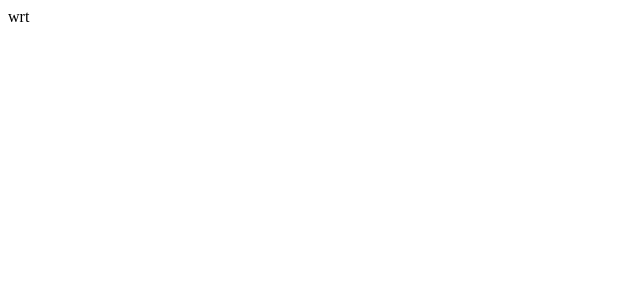
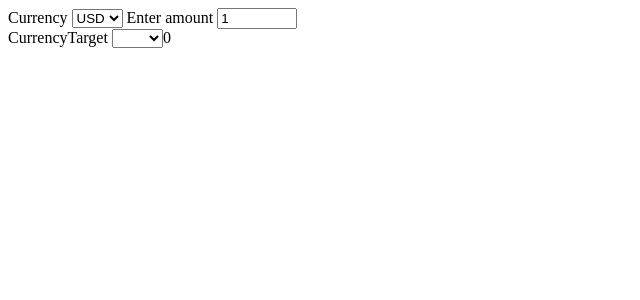
Before and after one commit to polPintero/dublemint_exchange, a Vue app: page / in a window 1280 px wide. Shown: the top 300 px of the page, without its empty margins (0-640 px from the left). Built offline with nearby package versions, Linux system fonts and the light colour scheme.

Commit message:
created base form

```diff
--- a/src/App.vue
+++ b/src/App.vue
@@ -1,10 +1,13 @@
 <template>
-  <div>wrt</div>
+  <exchange-form></exchange-form>
 </template>
 
 <script>
+import ExchangeForm from './components/ExchangeForm.vue'
+
 export default {
-  name: 'App'
+  name: 'App',
+  components: { ExchangeForm }
 }
 </script>
 
--- /dev/null
+++ b/src/components/ExchangeForm.vue
@@ -0,0 +1,75 @@
+<template>
+  <form>
+    <div>
+      <label>
+        Currency
+        <select v-model="firstCurrency">
+          <option
+            v-for="item in currenciesList"
+            :value="item.name"
+            :key="item.name"
+          >
+            {{ item.name }}
+          </option>
+        </select>
+      </label>
+      <label>
+        Enter amount
+        <input type="number" :max="maxValue" min="1" v-model="amount" />
+      </label>
+    </div>
+    <div>
+      <label>
+        CurrencyTarget
+        <select v-model="targetCurrency">
+          <template v-for="item in currenciesList">
+            <option
+              v-if="item.name !== firstCurrency"
+              :value="item.name"
+              :key="item.name"
+            >
+              {{ item.name }}
+            </option>
+          </template>
+        </select>
+      </label>
+      <span>{{ resultValue }}</span>
+    </div>
+  </form>
+</template>
+
+<script>
+import currenciesList from '@/currency'
+
+export default {
+  name: 'ExchangeForm',
+  data() {
+    return {
+      currenciesList,
+      firstCurrency: 'USD',
+      targetCurrency: '',
+      amount: 1,
+      maxValue: 10000
+    }
+  },
+
+  watch: {
+    firstCurrency(value) {
+      if (value === this.targetCurrency) this.targetCurrency = ''
+    },
+    amount(value, oldValue) {
+      if (value > this.maxValue) this.amount = oldValue
+    }
+  },
+  computed: {
+    resultValue() {
+      const target = this.currenciesList[this.targetCurrency]
+      console.log(target)
+      if (!target) return 0
+      return target.toUSD * this.amount
+    }
+  }
+}
+</script>
+
+<style></style>
--- /dev/null
+++ b/src/currency.js
@@ -0,0 +1,19 @@
+class Currency {
+  constructor(name) {
+    this.name = name
+    this.toUSD = 23
+  }
+
+  setRateToUSD(rate) {
+    this.toUSD = rate
+  }
+}
+const currenciesList = ['USD', 'EUR', 'UAH', 'GBP', 'BTC', 'ETH', 'BNB', 'XRP']
+
+const currencies = {}
+
+currenciesList.forEach((name) => {
+  currencies[name] = new Currency(name)
+})
+
+export default currencies
```
